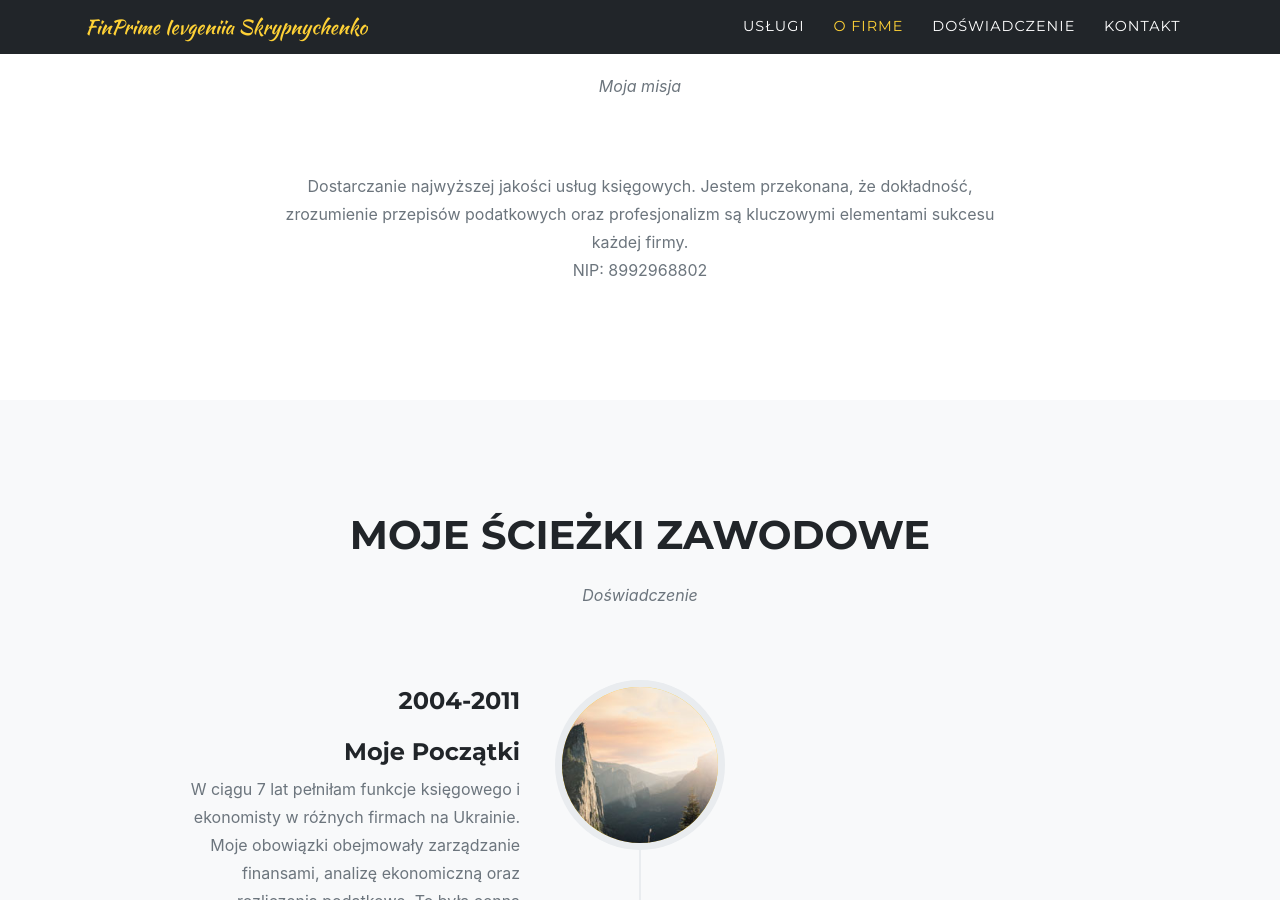
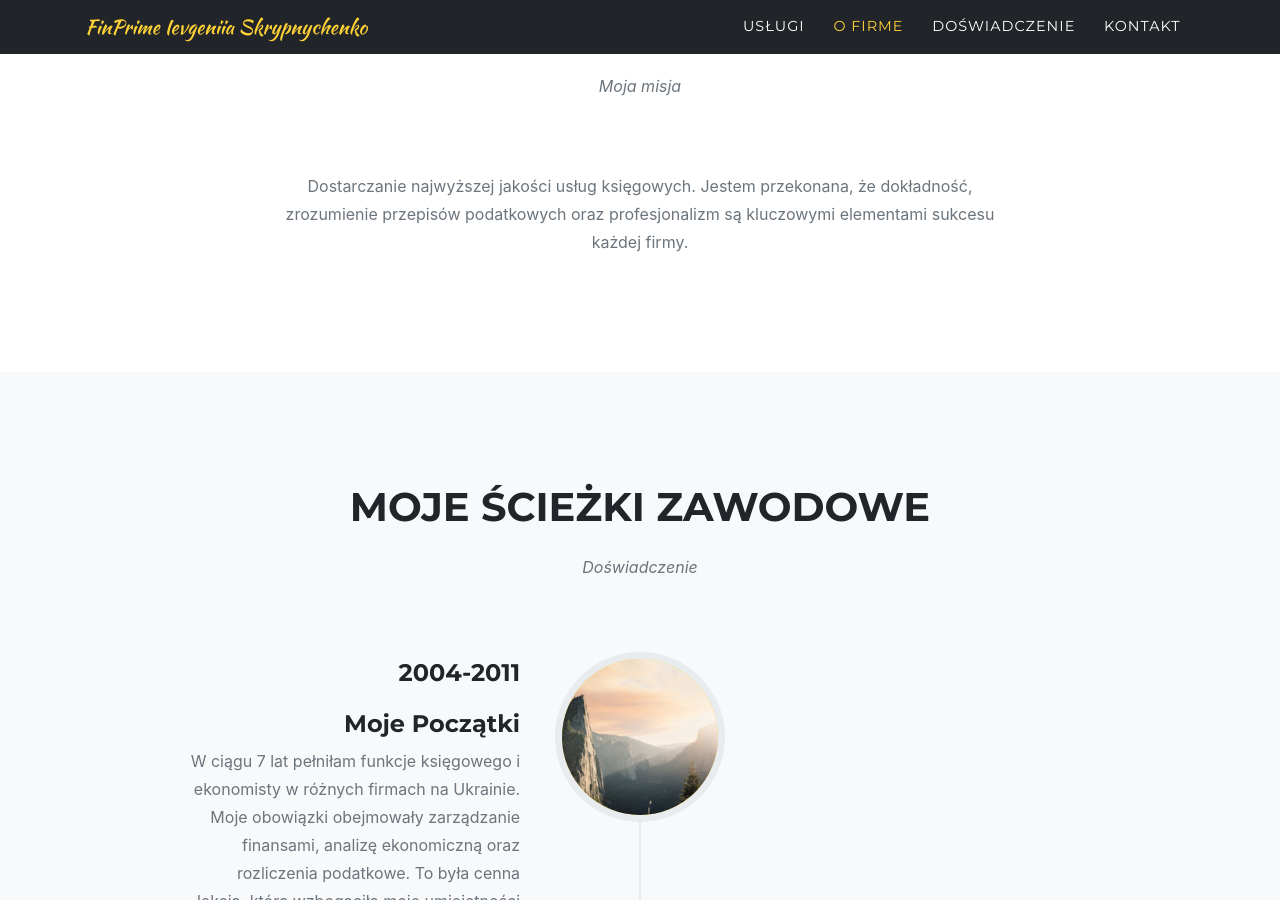
Before and after one commit to scripnichenko/finprime, a Jekyll site: the page built from index.md, in a window 1280 px wide and 900 px high, scrolled down 1799 px. Built offline with Jekyll 4.4.1, drawn with Linux system fonts in a browser that asks for light colours; some web fonts are replaced.

Commit message:
added nip to footer

```diff
--- a/_config.yml
+++ b/_config.yml
@@ -16,6 +16,7 @@
 
 url    : "" # the base hostname & protocol for your site, e.g. http://example.com
 baseurl: "/agency-jekyll-theme-starter" # the subpath of your site, e.g. /blog
+nip: "NIP: 8992968802"
 
 title      : FinPrime Ievgeniia Skrypnychenko
 email      : finprime.ievgeniia.s@gmail.com #this is also the email contact forms will go to
--- a/_data/sitetext.yml
+++ b/_data/sitetext.yml
@@ -64,7 +64,7 @@
   about:
     title: "O Firme"
     text: "Moja misja"
-    body: "Dostarczanie najwyższej jakości usług księgowych. Jestem przekonana, że dokładność, zrozumienie przepisów podatkowych oraz profesjonalizm są kluczowymi elementami sukcesu każdej firmy.  <br>  NIP: 8992968802"
+    body: "Dostarczanie najwyższej jakości usług księgowych. Jestem przekonana, że dokładność, zrozumienie przepisów podatkowych oraz profesjonalizm są kluczowymi elementami sukcesu każdej firmy."
     section: about
 
 
@@ -77,7 +77,7 @@
     people:
       - name: "Telefon"
         role: "+4730079948"
-        image: assets/img/team/call.jpg
+        image: assets/img/team/call1.jpg
         social:
           - url: https://t.me/+48730079948
             icon: fab fa-telegram
--- a/_includes/footer.html
+++ b/_includes/footer.html
@@ -59,9 +59,8 @@
       <div class="col-md-4">
         <ul class="list-inline quicklinks">
           <li class="list-inline-item">
-            <a href="legal"
-              >{{ site.data.sitetext.footer.legal | default:
-              "Privacy Policy" }}</a
+            <span class="nip"
+              >{{ site.nip }} </span
             >
           </li>
         </ul>
```
Also changed, not shown: assets/img/team/call1.jpg (added).
